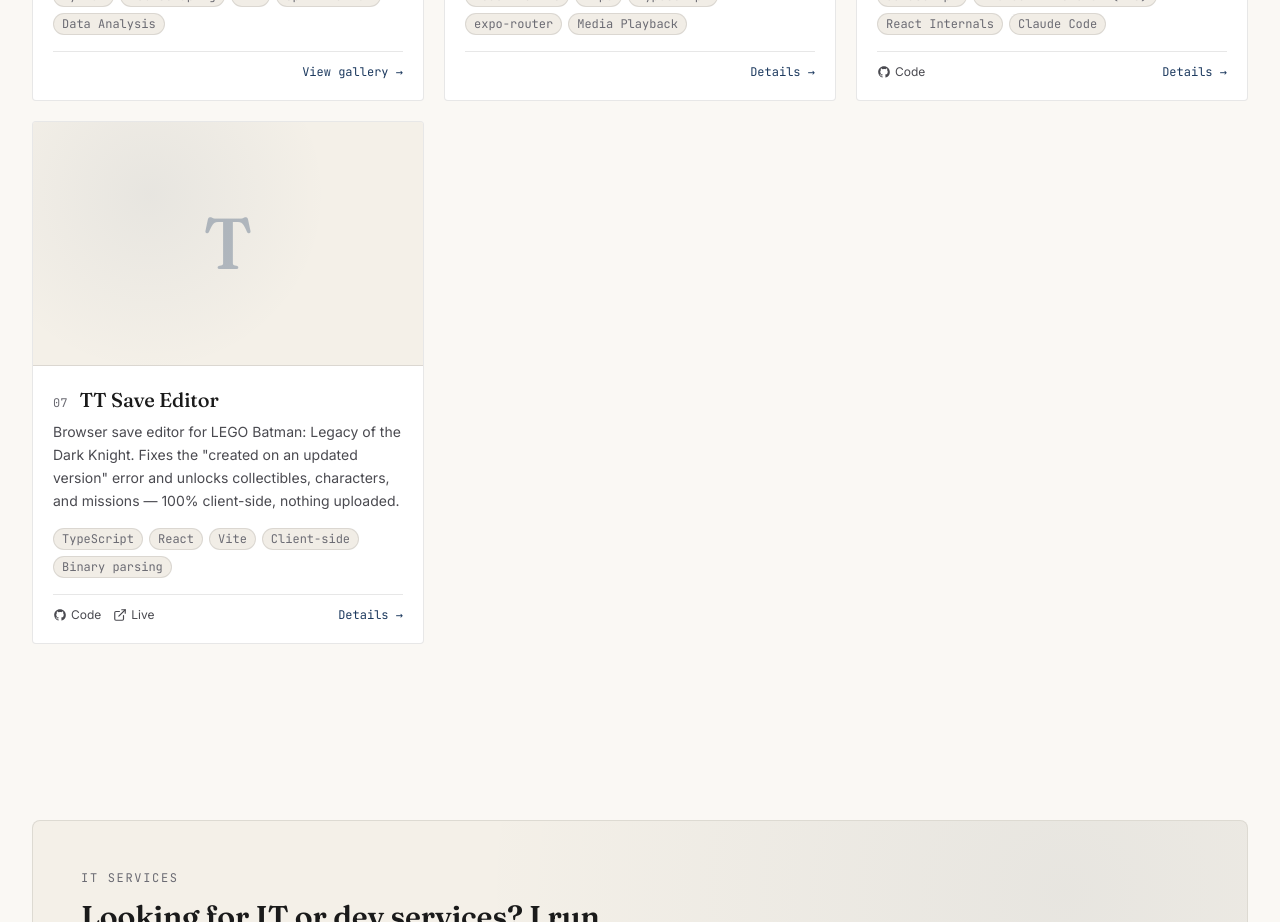
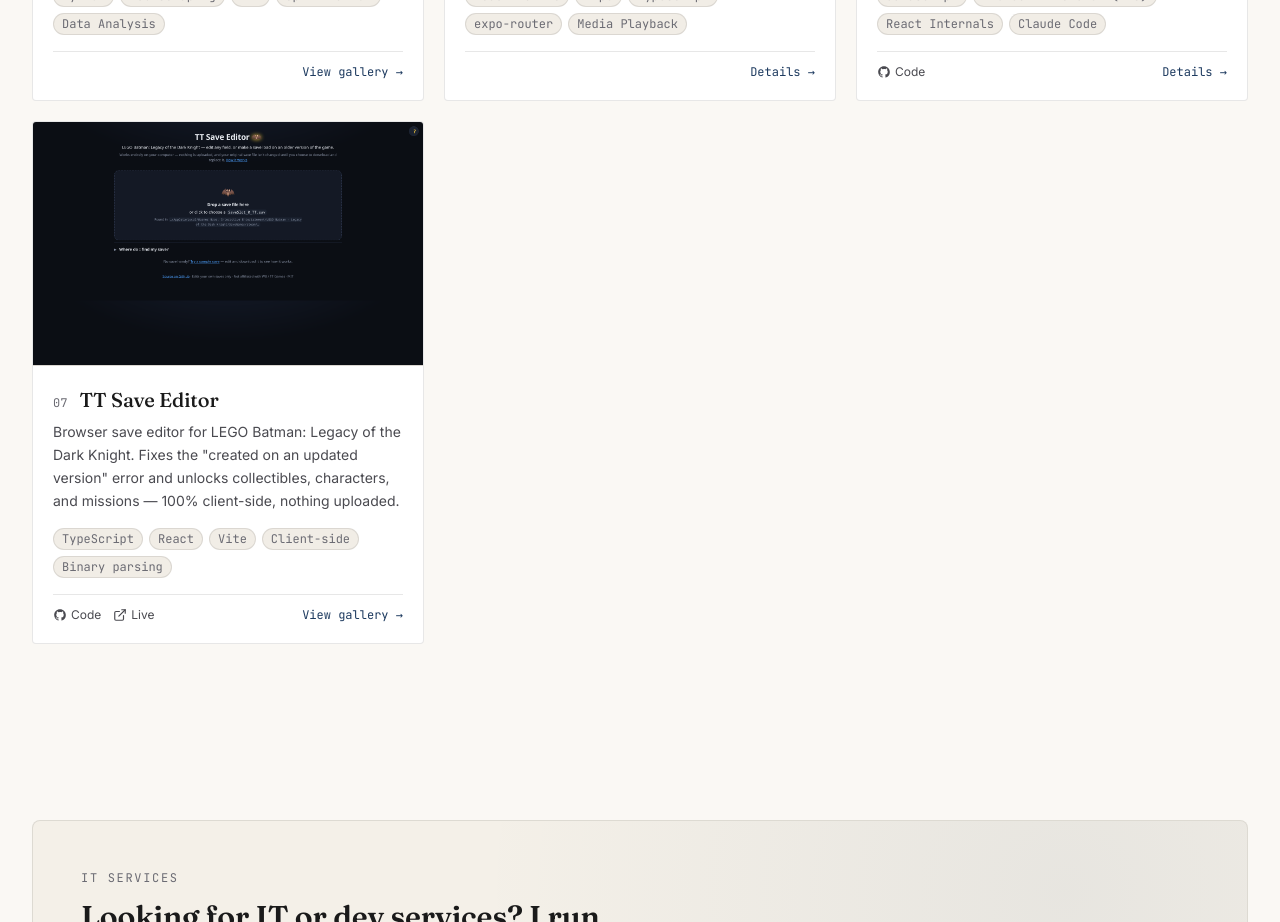
Before and after one commit to fisherjoey/portfolio-site, a React (Vite) app: page / in a window 1280 px wide. Shown: the part 4600-5522 px from the top of the page. Built offline with nearby package versions, Linux system fonts and the light colour scheme.

Commit message:
feat: TT Save Editor screenshot; React Annotator ships image-less (no repo demo image)

```diff
--- a/src/data/projects.ts
+++ b/src/data/projects.ts
@@ -236,6 +236,9 @@
     tech: ['TypeScript', 'React', 'Vite', 'Client-side', 'Binary parsing'],
     github: 'https://github.com/fisherjoey/tt-save-editor',
     live: 'https://tt-save-editor.vercel.app',
+    images: {
+      dark: ['/projects/tt-save-editor/01-home.png'],
+    },
     featured: false,
   },
 ]
```
Also changed, not shown: public/projects/tt-save-editor/01-home.png (added).
